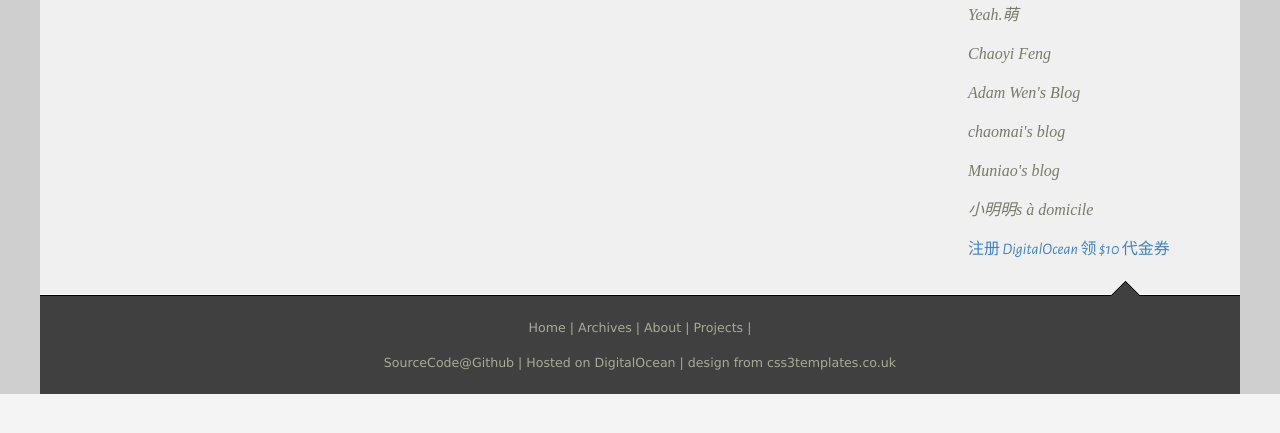
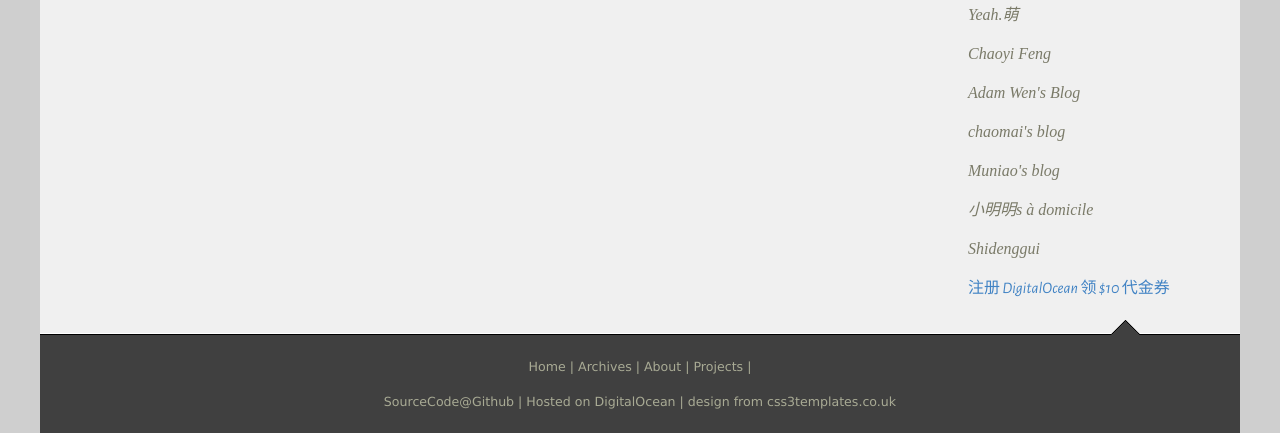
Before and after one commit to laike9m/My_Blog, a Django app: page /blog/ in a window 1280 px wide. Shown: the part 1468-1901 px from the top of the page. Before the commit the page ends 1862 px from the top, so only its background shows below. Run offline with Django 3.2, Linux system fonts and the light colour scheme; data that the repository does not hold is empty; some libraries are stand-ins or nearby versions; some web fonts are replaced.

Commit message:
Update blog_base.html

```diff
--- a/css3two_blog/templates/css3two_blog/blog_base.html
+++ b/css3two_blog/templates/css3two_blog/blog_base.html
@@ -225,12 +225,16 @@
                  class="blogroll">chaomai's blog</a>
             </p>
             <p>
-              <a href="https://www.qtmuniao.com/" target="_blank"
+              <a href="https://www.qtmuniao.com" target="_blank"
                  class="blogroll">Muniao's blog</a>
             </p>
             <p>
-              <a href="https://www.dongwm.com/" target="_blank"
+              <a href="https://www.dongwm.com" target="_blank"
                  class="blogroll">小明明s à domicile</a>
+            </p>
+            <p>
+              <a href="https://shidenggui.com" target="_blank"
+                 class="blogroll">Shidenggui</a>
             </p>
           </div>
           <p>
```
